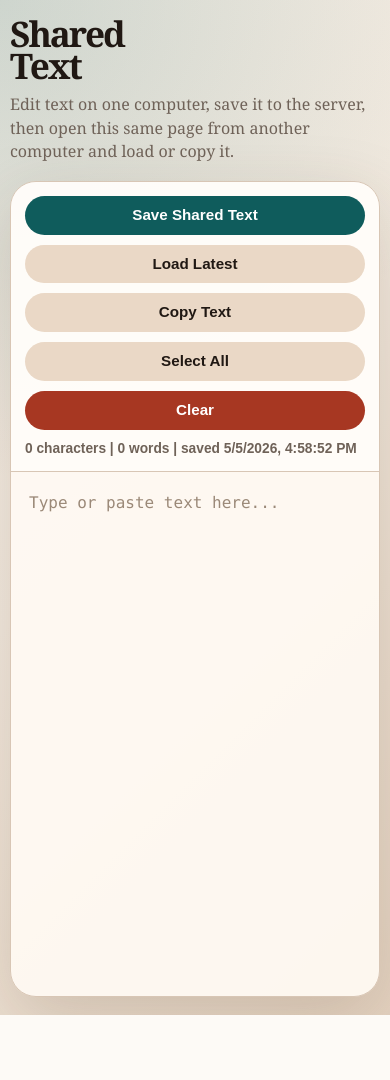
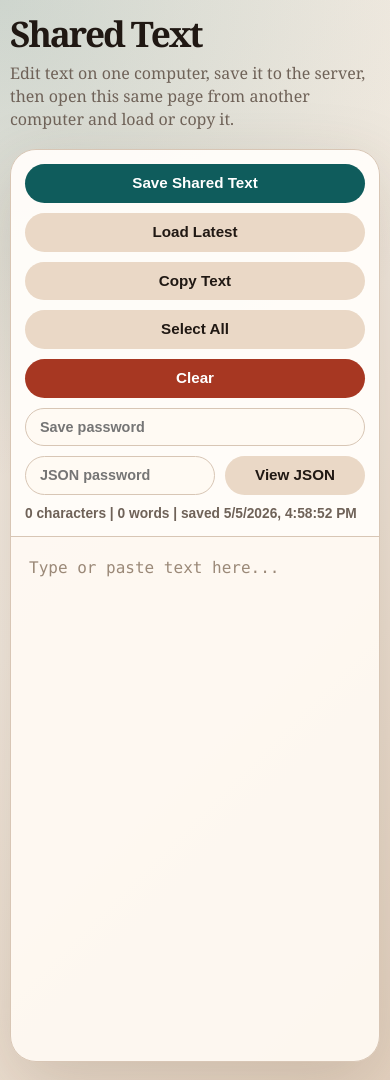
Before and after one commit to jasrasr/website, a PHP site: page / in a window 390 px wide. Before the commit the page ends 1015 px from the top, so only its background shows below. Run offline with PHP 8.4, Linux system fonts and the light colour scheme.

Commit message:
secure shared text saves and data access

```diff
--- a/text/index.php
+++ b/text/index.php
@@ -17,6 +17,8 @@ date_default_timezone_set('America/New_York');
 
 const TEXT_COPY_DATA_DIR = __DIR__ . '/data';
 const TEXT_COPY_DATA_FILE = TEXT_COPY_DATA_DIR . '/text-copy.json';
+const TEXT_COPY_SAVE_PASSWORD_FILE = TEXT_COPY_DATA_DIR . '/save-password.txt';
+const TEXT_COPY_RAW_JSON_PASSWORD_FILE = TEXT_COPY_DATA_DIR . '/raw-json-password.txt';
 const TEXT_COPY_MAX_BYTES = 500000;
 
 function ensureTextCopyDataFile(): void
@@ -26,7 +28,7 @@ function ensureTextCopyDataFile(): void
     }
 
     if (!file_exists(TEXT_COPY_DATA_FILE)) {
-        saveTextCopyData('');
+        writeTextCopyData('');
     }
 }
 
@@ -47,7 +49,7 @@ function loadTextCopyData(): array
     ];
 }
 
-function saveTextCopyData(string $text): bool
+function writeTextCopyData(string $text): bool
 {
     if (!is_dir(TEXT_COPY_DATA_DIR)) {
         mkdir(TEXT_COPY_DATA_DIR, 0755, true);
@@ -77,6 +79,47 @@ function saveTextCopyData(string $text): bool
     return true;
 }
 
+function getConfiguredPassword(string $envName, string $filePath): ?string
+{
+    $password = getenv($envName);
+    if (is_string($password) && $password !== '') {
+        return $password;
+    }
+
+    if (is_file($filePath)) {
+        $password = trim((string)file_get_contents($filePath));
+        if ($password !== '') {
+            return $password;
+        }
+    }
+
+    return null;
+}
+
+function requirePassword(string $providedPassword, string $envName, string $filePath, string $label): void
+{
+    $expectedPassword = getConfiguredPassword($envName, $filePath);
+
+    if ($expectedPassword === null) {
+        sendJson(['ok' => false, 'error' => $label . ' password is not configured.'], 503);
+    }
+
+    if (!hash_equals($expectedPassword, $providedPassword)) {
+        sendJson(['ok' => false, 'error' => 'Invalid password.'], 403);
+    }
+}
+
+function sendRawJsonFile(string $password): never
+{
+    requirePassword($password, 'TEXT_COPY_RAW_JSON_PASSWORD', TEXT_COPY_RAW_JSON_PASSWORD_FILE, 'Raw JSON');
+
+    ensureTextCopyDataFile();
+    header('Content-Type: application/json; charset=utf-8');
+    header('Content-Disposition: inline; filename="text-copy.json"');
+    readfile(TEXT_COPY_DATA_FILE);
+    exit;
+}
+
 function sendJson(array $payload, int $status = 200): never
 {
     http_response_code($status);
@@ -89,14 +132,19 @@ if ($_SERVER['REQUEST_METHOD'] === 'GET' && ($_GET['action'] ?? '') === 'load')
     sendJson(['ok' => true, 'data' => loadTextCopyData()]);
 }
 
+if ($_SERVER['REQUEST_METHOD'] === 'POST' && ($_POST['action'] ?? '') === 'raw_json') {
+    sendRawJsonFile((string)($_POST['password'] ?? ''));
+}
+
 if ($_SERVER['REQUEST_METHOD'] === 'POST' && ($_POST['action'] ?? '') === 'save') {
     $text = (string)($_POST['text'] ?? '');
+    requirePassword((string)($_POST['password'] ?? ''), 'TEXT_COPY_SAVE_PASSWORD', TEXT_COPY_SAVE_PASSWORD_FILE, 'Save');
 
     if (strlen($text) > TEXT_COPY_MAX_BYTES) {
         sendJson(['ok' => false, 'error' => 'Text is too large.'], 413);
     }
 
-    if (!saveTextCopyData($text)) {
+    if (!writeTextCopyData($text)) {
         sendJson(['ok' => false, 'error' => 'Could not save text.'], 500);
     }
 
@@ -110,7 +158,7 @@ $initialData = loadTextCopyData();
 <head>
     <meta charset="UTF-8">
     <meta name="viewport" content="width=device-width, initial-scale=1.0">
-    <title>Shared Edit and Copy Text</title>
+    <title>Shared Text</title>
     <style>
         :root {
             --bg: #f3eadf;
@@ -190,6 +238,22 @@ $initialData = loadTextCopyData();
             display: flex;
             flex-wrap: wrap;
             gap: 10px;
+        }
+
+        .raw-json-form {
+            display: flex;
+            gap: 10px;
+            margin-left: auto;
+        }
+
+        .raw-json-form input {
+            min-width: 190px;
+            border: 1px solid var(--line);
+            border-radius: 999px;
+            padding: 10px 14px;
+            color: var(--ink);
+            background: #fffaf3;
+            font: 700 0.9rem/1 Arial, sans-serif;
         }
 
         button {
@@ -284,7 +348,9 @@ $initialData = loadTextCopyData();
             }
 
             .actions,
+            .raw-json-form,
             .toolbar,
+            .raw-json-form input,
             button {
                 width: 100%;
             }
@@ -304,7 +370,7 @@ $initialData = loadTextCopyData();
 <body>
     <main>
         <section class="hero" aria-labelledby="page-title">
-            <h1 id="page-title">Shared<br>Text</h1>
+            <h1 id="page-title">Shared Text</h1>
             <p class="subtitle">Edit text on one computer, save it to the server, then open this same page from another computer and load or copy it.</p>
         </section>
 
@@ -317,6 +383,14 @@ $initialData = loadTextCopyData();
                     <button id="selectBtn" class="secondary" type="button">Select All</button>
                     <button id="clearBtn" class="danger" type="button">Clear</button>
                 </div>
+                <div class="raw-json-form" role="group" aria-label="Save password">
+                    <input id="savePassword" type="password" aria-label="Save password" placeholder="Save password" autocomplete="current-password" required>
+                </div>
+                <form class="raw-json-form" method="post" target="_blank">
+                    <input type="hidden" name="action" value="raw_json">
+                    <input type="password" name="password" aria-label="Raw JSON password" placeholder="JSON password" autocomplete="current-password" required>
+                    <button class="secondary" type="submit">View JSON</button>
+                </form>
                 <div id="status" class="status">Loading...</div>
             </div>
 
@@ -336,6 +410,7 @@ $initialData = loadTextCopyData();
         const copyBtn = document.getElementById('copyBtn');
         const selectBtn = document.getElementById('selectBtn');
         const clearBtn = document.getElementById('clearBtn');
+        const savePassword = document.getElementById('savePassword');
 
         let toastTimer = null;
         let lastSavedAt = initialData.updated_at || null;
@@ -365,6 +440,7 @@ $initialData = loadTextCopyData();
             const body = new URLSearchParams();
             body.set('action', 'save');
             body.set('text', textInput.value);
+            body.set('password', savePassword.value);
 
             const response = await fetch(window.location.pathname, {
                 method: 'POST',
```
Also changed, not shown: text/README.md, text/data/.htaccess (added), 1 other file.
